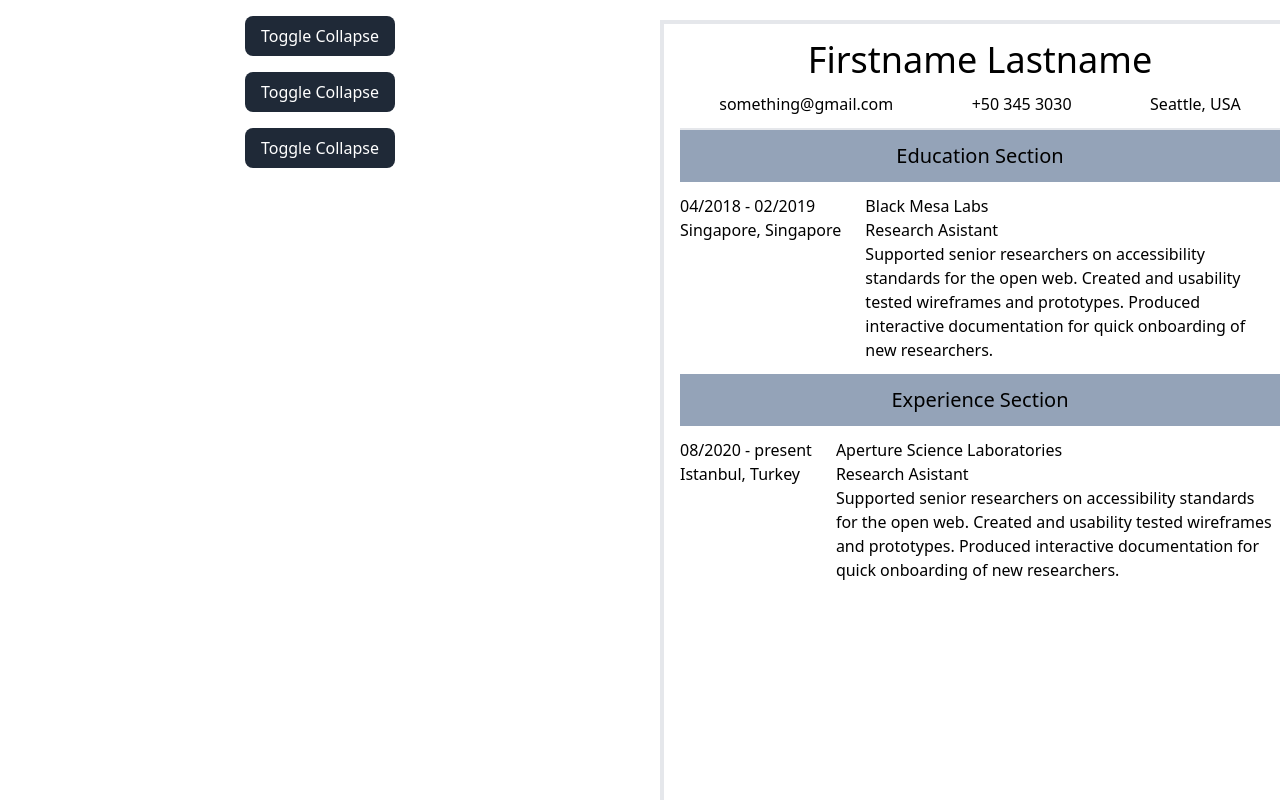
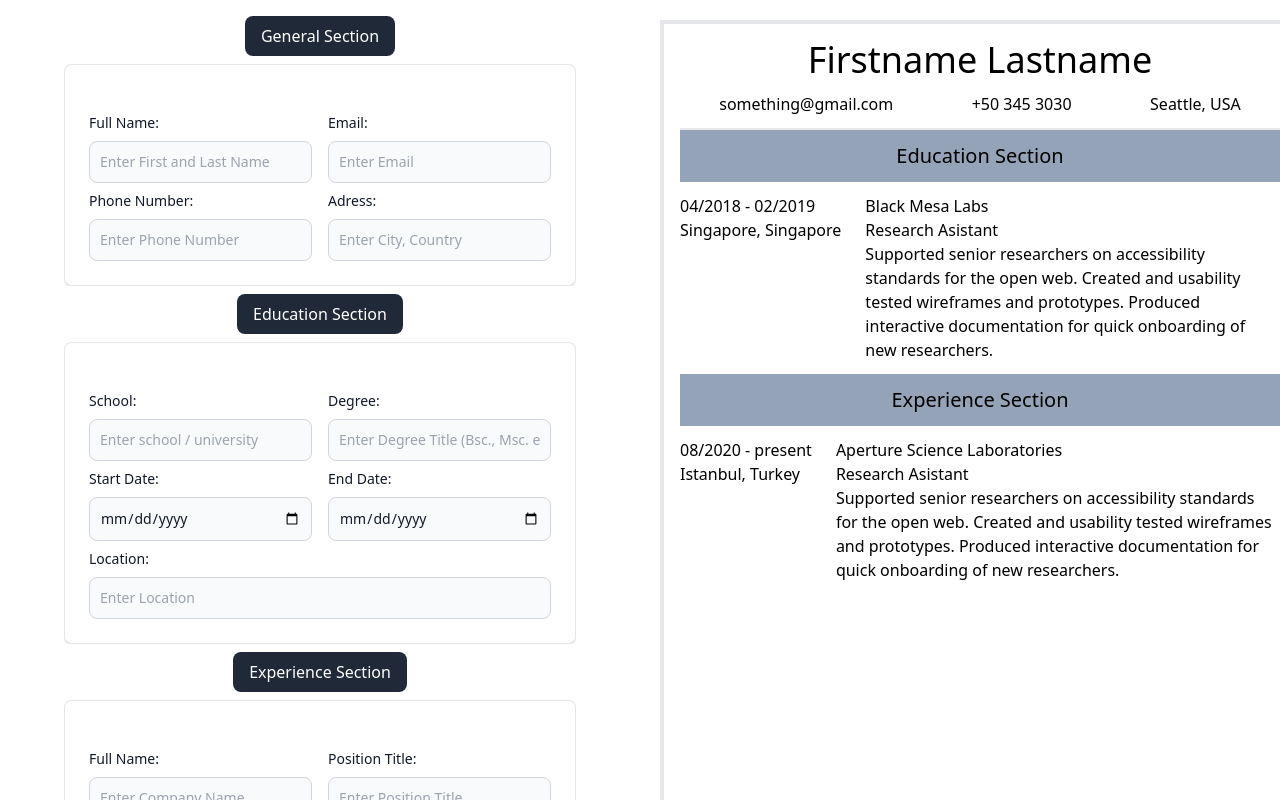
Before and after one commit to Mcorduk/cv-app, a React (Vite) app: page / in a window 1280 px wide. Shown: the top 800 px of the page. Built offline with nearby package versions, Linux system fonts and the light colour scheme.

Commit message:
style: Give animations to transitions, make isCollapsed true for testing

```diff
--- a/src/components/Collapse/collapseContainer.jsx
+++ b/src/components/Collapse/collapseContainer.jsx
@@ -1,7 +1,7 @@
 import React, { useCallback, useState } from "react";
 
 export const Collapse = (props) => {
-  const [isExpanded, setIsExpanded] = useState(false);
+  const [isExpanded, setIsExpanded] = useState(true);
   const toggleIsExpanded = useCallback(() => {
     setIsExpanded((isExpanded) => !isExpanded);
   }, []);
@@ -12,11 +12,11 @@ export const Collapse = (props) => {
         onClick={toggleIsExpanded}
         className="bg-gray-800 text-white rounded-lg px-4 py-2"
       >
-        Toggle Collapse
+        {props.text}
       </button>
       <div
-        className={`overflow-hidden transition-opacity ${
-          isExpanded ? "opacity-100" : "opacity-0"
+        className={`overflow-hidden transition-all duration-300 ease-in-out ${
+          isExpanded ? "max-h-screen opacity-100" : "max-h-0 opacity-0"
         }`}
         style={{ maxHeight: isExpanded ? "500px" : "0px" }}
       >
```
